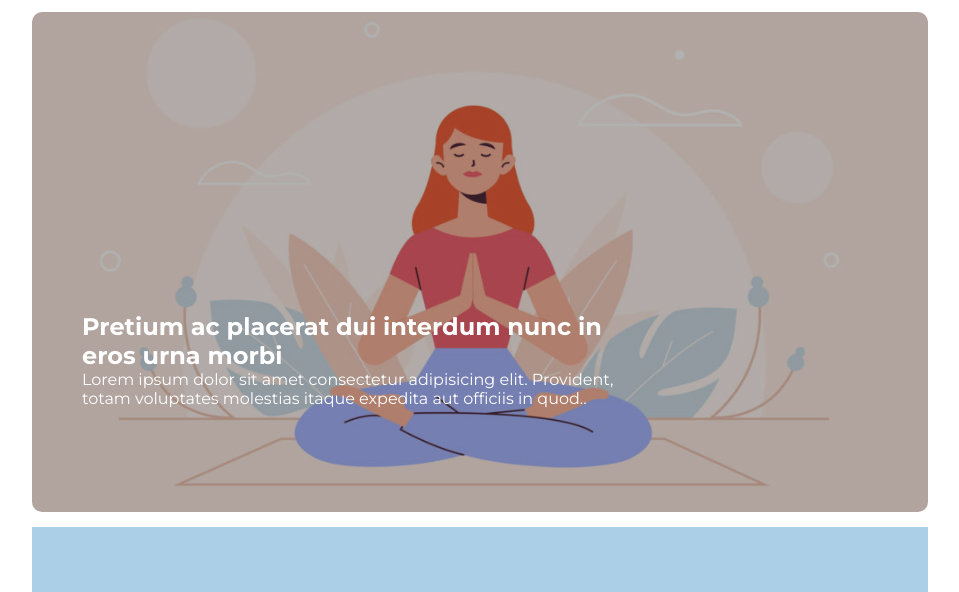
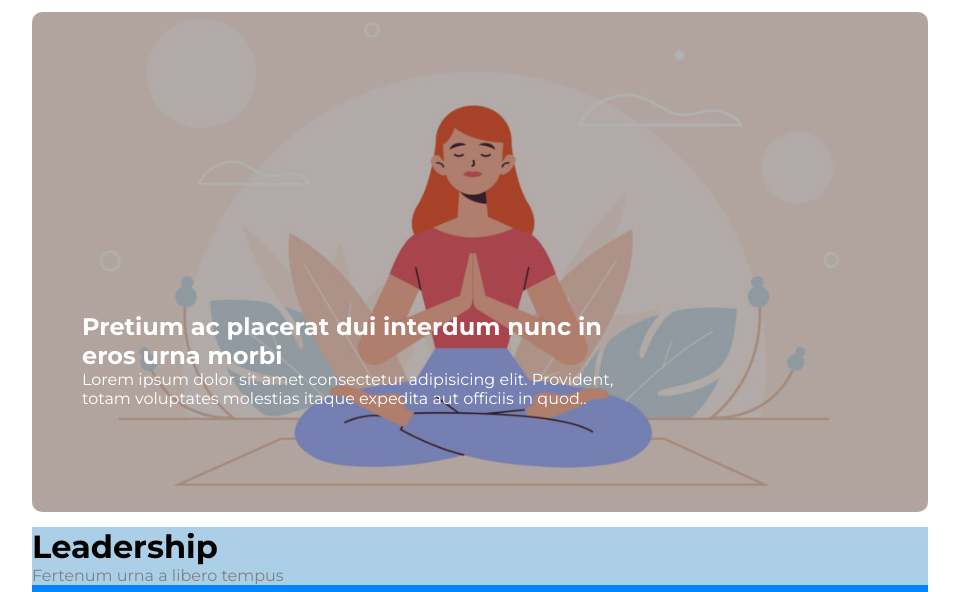
Before and after one commit to Angeloamenta/htmlcss-wp, a plain HTML site: page index.html in a window 1280 px wide. Shown: the part 137-729 px from the top of the page, without its empty margins (160-1119 px from the left). Drawn offline with Linux system fonts and the light colour scheme.

Commit message:
leadership

```diff
--- a/css/style.css
+++ b/css/style.css
@@ -87,8 +87,16 @@ main section {
 }
 
 .line{
-    height: 80px;
+    /* height: 80px; */
     background-color: #ABCFE7;
+}
+
+.line-title {
+    font-size: 2em;
+}
+
+.sottotitolo {
+    color: gray;
 }
 
 .sect-blue div[class*="column"]{
--- a/index.html
+++ b/index.html
@@ -41,9 +41,14 @@
 
             <section class="sect-blue clearfix">
                 <!-- possibile header del main -->
-                <div class="line"></div>
+                <div class="line">
+                    <h1 class="line-title">Leadership</h1>
+                    <p class="sottotitolo">Fertenum urna a libero tempus</p>
+                </div>
                 <!-- /possibile header del main -->
-                <div class="column-left"></div>
+                <div class="column-left">
+
+                </div>
                 <div class="column-center"></div>
                 <div class="column-right"></div>
             </section>
```
